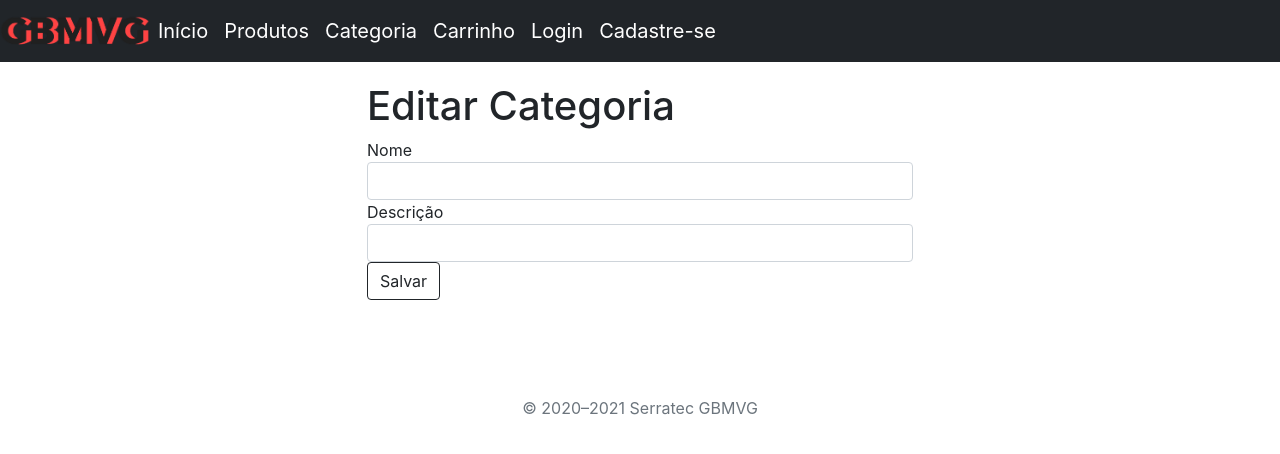
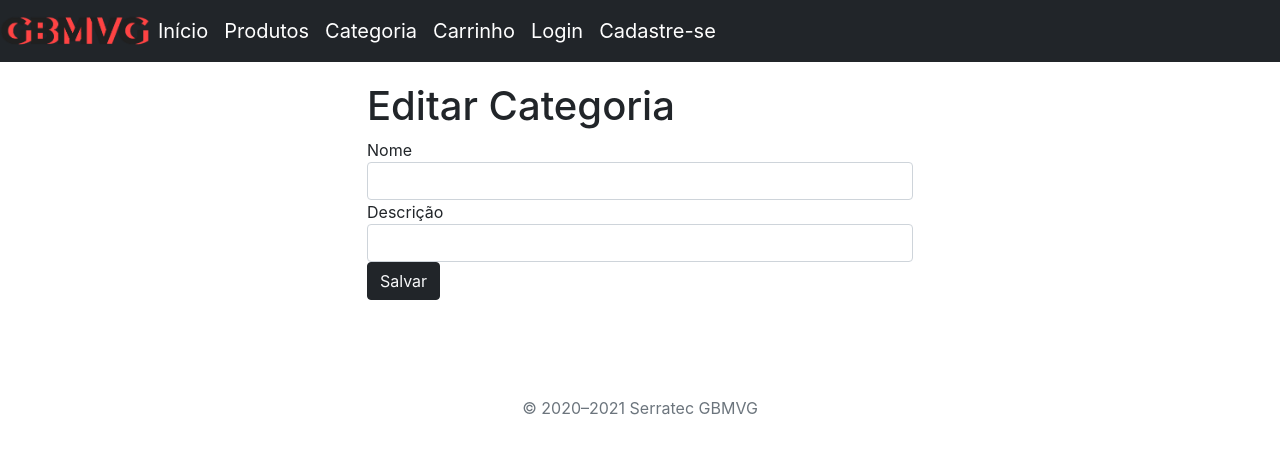
Before and after one commit to GustavoXavier-Saldanha/Projeto-Final-React, a React (Create React App) app: page /categoria/editar/1 in a window 1280 px wide. Shown: the top 454 px of the page. Built offline with nearby package versions, Linux system fonts and the light colour scheme; no server answers.

Commit message:
formatacao cards Produto

```diff
--- a/src/App.js
+++ b/src/App.js
@@ -85,7 +85,7 @@ function App() {
             <Route path="/categoria/adicionar">
               <NovaCategoria />
             </Route>
-            <Route path="/categoria/editar">
+            <Route path="/categoria/editar/:id">
               <EditarCategoria />
             </Route>
             <Route path ="/pedido">
--- a/src/Projeto/Componentes/Cards/CardProdutos.jsx
+++ b/src/Projeto/Componentes/Cards/CardProdutos.jsx
@@ -7,8 +7,7 @@ const CardProduto = ({ nome, preco, url, id }) => {
 
     return (
 
-        <div className="container">
-            <div className="row ">
+
                 <div className="card col-12 col-lg-5">
 
                     <img className="card-img-top" src={url} />
@@ -22,8 +21,7 @@ const CardProduto = ({ nome, preco, url, id }) => {
                     </Link>
                 </div>
 
-            </div>
-            </div>
+
 
     )
 }
--- a/src/Projeto/Paginas/Categoria/index.jsx
+++ b/src/Projeto/Paginas/Categoria/index.jsx
@@ -34,7 +34,7 @@ const Categorias = () => {
                         </tr>
                     </thead>
                     <tbody>
-                        {categorias.map(categoria => <tr key={categoria.id}><td>{categoria.nome}</td><td>{categoria.descricao}</td><td><Link className="btn btn-dark">Ver produtos</Link></td><td><Link to="/categoria/editar" className="btn btn-warning ">Editar Categoria</Link></td></tr>)}
+                        {categorias.map(categoria => <tr key={categoria.id}><td>{categoria.nome}</td><td>{categoria.descricao}</td><td><Link className="btn btn-dark">Ver produtos</Link></td><td><Link to={`/categoria/editar/${categoria.id}`} className="btn btn-warning ">Editar Categoria</Link></td></tr>)}
 
 
                     </tbody>
--- a/src/Projeto/Paginas/FinalizarPedido/index.jsx
+++ b/src/Projeto/Paginas/FinalizarPedido/index.jsx
@@ -6,7 +6,8 @@ import './estilo.css';
 
 const FinalizaPedido = () => {
 
-    const [formaPagamento, setPagamentos] = useState(['PIX', 'BOLETO', 'CREDITO', 'DEBITO'])
+    const [pagamentos] = useState(['PIX', 'BOLETO', 'CREDITO', 'DEBITO'])
+    const [formaPagamento, setPagamentos] = useState('')
 
     const [status] = useState(['FINALIZADO'])
 
@@ -47,7 +48,7 @@ const FinalizaPedido = () => {
             <div className="form-group">
             <select className="selectPagament" value={formaPagamento} onChange={manipuladorPagamento}>
                         <option>Escolha uma forma de pagamento</option>
-                        {formaPagamento.map((pgto, indice) =>
+                        {pagamentos.map((pgto, indice) =>
                             <option key={indice} value={pgto}>{pgto}</option>
                         )}
 
--- a/src/Projeto/Paginas/Produtos/index.jsx
+++ b/src/Projeto/Paginas/Produtos/index.jsx
@@ -28,9 +28,11 @@ const Produtos = () => {
             <div className="btn-group me-2" role="group" aria-label="Second group">
                 <Link to="/produtos/novo" className="btn btn-dark mt-3 block">Adicionar Produtos</Link>
             </div>
-            <div>
+            <div className="container">
+            <div className="row justify-content-evenly">
                 {produtos.map((item) => <CardProduto key={item.id} id={item.id} nome={item.nome} preco={item.preco} url={item.url} descricao={item.descricao} />)}
 
+            </div>
             </div>
         </div>
     )
--- a/src/Projeto/Paginas/categorias/EditarCategoria.jsx
+++ b/src/Projeto/Paginas/categorias/EditarCategoria.jsx
@@ -55,9 +55,14 @@ const EditarCategoria = () => {
               <label>Descrição</label>
               <input className="form-control" type="text" value={descricao} onChange={manipuladorDescricao} required />
             </div>
-            <button className="btn btn-outline-dark btn-block">
+            <div  >
+
+            <button className="btn btn-dark text-light btn-outline-dark">
               Salvar
             </button>
+
+            </div>
+
           </form>
         </div>
       </div>
```
